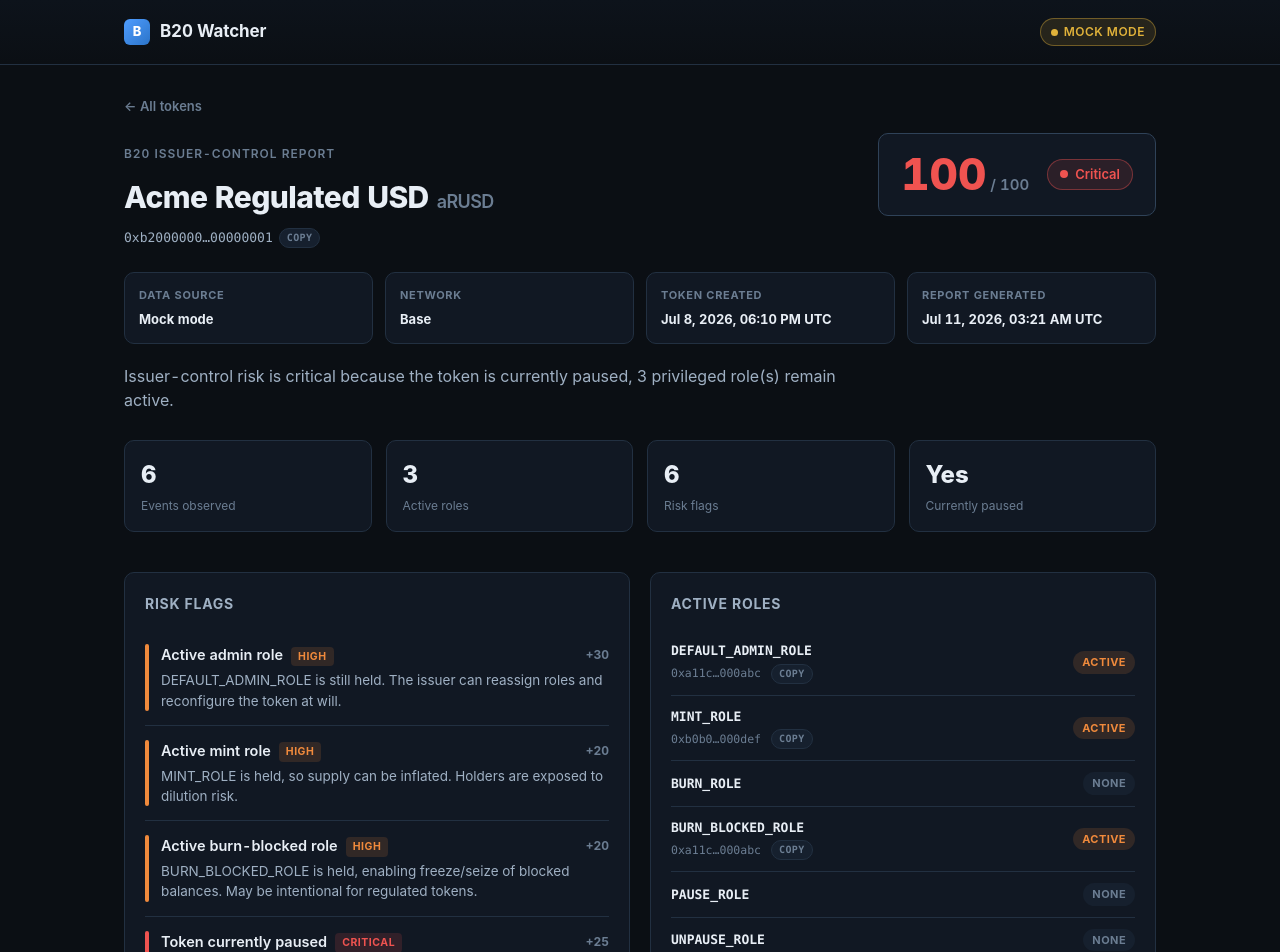
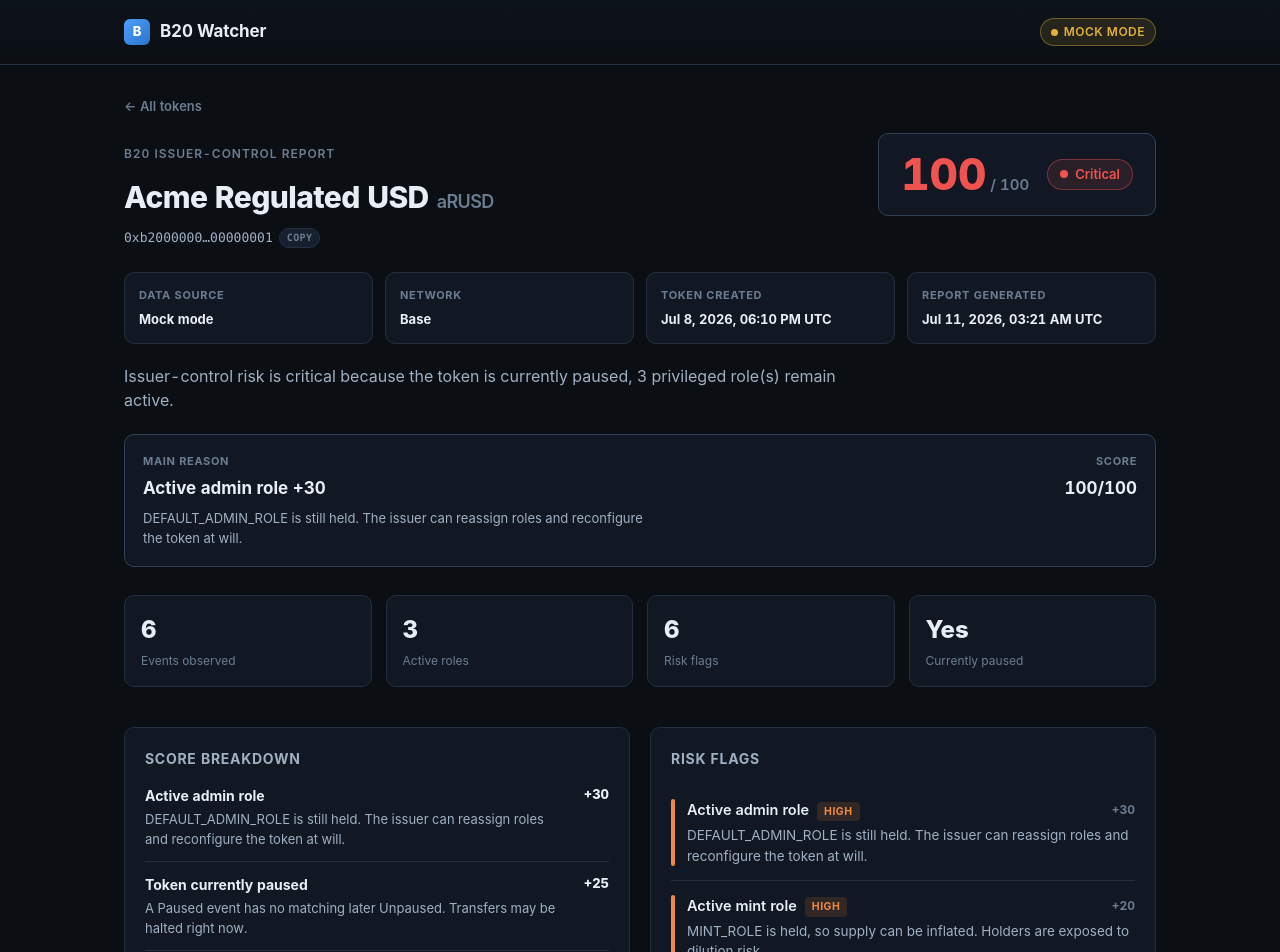
Before and after one commit to Anton-dot911/b20-watcher, a Next.js app: page /tokens/0xb200000000000000000000000000000000000001 in a window 1280 px wide. Shown: the top 952 px of the page. Built offline with nearby package versions, Linux system fonts and the light colour scheme.

Commit message:
feat: explain risk scores (#16)
* feat: explain risk scores

* feat: explain risk scores

* feat: explain risk scores

* feat: explain risk scores

* feat: explain risk scores

* test: cover score explanation helper

```diff
--- a/app/tokens/[address]/page.module.css
+++ b/app/tokens/[address]/page.module.css
@@ -45,6 +45,102 @@
   font-size: 16px;
   color: var(--text-dim);
   max-width: 72ch;
+}
+
+.scoreBreakdown {
+  display: flex;
+  align-items: flex-start;
+  justify-content: space-between;
+  gap: 18px;
+  margin-top: 22px;
+  border: 1px solid var(--border-strong);
+  border-radius: var(--radius);
+  background: var(--bg-elev);
+  padding: 18px;
+}
+
+@media (max-width: 620px) {
+  .scoreBreakdown {
+    flex-direction: column;
+  }
+}
+
+.breakdownLabel,
+.breakdownTotal span {
+  display: block;
+  color: var(--text-faint);
+  font-size: 11px;
+  font-weight: 700;
+  text-transform: uppercase;
+  letter-spacing: 0.06em;
+}
+
+.scoreBreakdown strong,
+.breakdownTotal strong {
+  display: block;
+  margin-top: 6px;
+  color: var(--text);
+  font-size: 17px;
+}
+
+.scoreBreakdown p {
+  margin: 8px 0 0;
+  color: var(--text-dim);
+  font-size: 13px;
+  max-width: 62ch;
+}
+
+.breakdownTotal {
+  min-width: 96px;
+  text-align: right;
+}
+
+@media (max-width: 620px) {
+  .breakdownTotal {
+    text-align: left;
+  }
+}
+
+.breakdownItem {
+  display: flex;
+  align-items: flex-start;
+  justify-content: space-between;
+  gap: 14px;
+  padding: 12px 0;
+  border-bottom: 1px solid var(--border);
+}
+
+.breakdownItem:first-of-type {
+  padding-top: 0;
+}
+
+.breakdownItem:last-of-type {
+  border-bottom: none;
+}
+
+.breakdownItem strong {
+  display: block;
+  font-size: 14px;
+}
+
+.breakdownItem p {
+  margin: 4px 0 0;
+  color: var(--text-dim);
+  font-size: 13px;
+}
+
+.breakdownItem span {
+  color: var(--text);
+  font-size: 13px;
+  font-weight: 800;
+  font-variant-numeric: tabular-nums;
+  white-space: nowrap;
+}
+
+.breakdownNote {
+  margin: 14px 0 0;
+  color: var(--text-faint);
+  font-size: 12px;
 }
 
 .metaGrid {
@@ -131,6 +227,11 @@
   background: var(--bg-elev);
   padding: 20px;
   overflow: hidden;
+  margin-top: 20px;
+}
+
+.grid .card {
+  margin-top: 0;
 }
 
 .card h2 {
--- a/app/tokens/[address]/page.tsx
+++ b/app/tokens/[address]/page.tsx
@@ -5,6 +5,10 @@ import { CopyValue } from "@/components/CopyValue";
 import { RiskBadge } from "@/components/RiskBadge";
 import { normalizeAddress } from "@/lib/address";
 import { B20_NETWORK, dataModeLabel } from "@/lib/config";
+import {
+  explainRiskScore,
+  formatScoreReason,
+} from "@/lib/score-explanation";
 import { getB20RiskReport, getB20Token } from "@/lib/data-source";
 import type { B20Event, RiskLevel, RiskSeverity } from "@/lib/types";
 import styles from "./page.module.css";
@@ -129,6 +133,8 @@ export default async function TokenReportPage({
     );
   }
 
+  const scoreExplanation = explainRiskScore(report);
+
   return (
     <div className="container">
       <Link href="/" className={styles.back}>
@@ -181,6 +187,18 @@ export default async function TokenReportPage({
 
       <p className={styles.summary}>{report.summary}</p>
 
+      <div className={styles.scoreBreakdown}>
+        <div>
+          <span className={styles.breakdownLabel}>Main reason</span>
+          <strong>{formatScoreReason(scoreExplanation.mainReason)}</strong>
+          <p>{scoreExplanation.mainReason.description}</p>
+        </div>
+        <div className={styles.breakdownTotal}>
+          <span>Score</span>
+          <strong>{scoreExplanation.score}/100</strong>
+        </div>
+      </div>
+
       <div className={styles.statRow}>
         <div className={styles.stat}>
           <div className={styles.statValue}>{report.stats.totalEvents}</div>
@@ -203,6 +221,28 @@ export default async function TokenReportPage({
       </div>
 
       <div className={styles.grid}>
+        <div className={styles.card}>
+          <h2>Score breakdown</h2>
+          {scoreExplanation.hasPositiveReasons ? (
+            <>
+              {scoreExplanation.reasons.map((reason) => (
+                <div key={reason.title} className={styles.breakdownItem}>
+                  <div>
+                    <strong>{reason.title}</strong>
+                    <p>{reason.description}</p>
+                  </div>
+                  <span>+{reason.points}</span>
+                </div>
+              ))}
+              <p className={styles.breakdownNote}>
+                Score is the capped sum of score-bearing risk flags. Maximum displayed score is 100.
+              </p>
+            </>
+          ) : (
+            <p className={styles.mutedText}>No score-bearing flags detected.</p>
+          )}
+        </div>
+
         <div className={styles.card}>
           <h2>Risk flags</h2>
           {report.flags.length === 0 ? (
@@ -240,6 +280,7 @@ export default async function TokenReportPage({
             ))
           )}
         </div>
+      </div>
 
       <div className={styles.card}>
         <h2>Active roles</h2>
@@ -270,7 +311,6 @@ export default async function TokenReportPage({
             </span>
           </div>
         ))}
-        </div>
       </div>
 
       <div className={`${styles.card} ${styles.timeline}`}>
--- /dev/null
+++ b/lib/score-explanation.ts
@@ -0,0 +1,56 @@
+import type { RiskFlag, RiskReport } from "./types";
+
+export interface ScoreReason {
+  title: string;
+  points: number;
+  severity: RiskFlag["severity"] | "none";
+  description: string;
+}
+
+export interface ScoreExplanation {
+  score: number;
+  maxScore: number;
+  mainReason: ScoreReason;
+  reasons: ScoreReason[];
+  hasPositiveReasons: boolean;
+}
+
+const NO_FLAGS_REASON: ScoreReason = {
+  title: "No score-bearing flags",
+  points: 0,
+  severity: "none",
+  description: "No issuer-control risk flags were detected from the observed B20 events.",
+};
+
+function compareReasons(a: ScoreReason, b: ScoreReason): number {
+  if (b.points !== a.points) return b.points - a.points;
+  return a.title.localeCompare(b.title);
+}
+
+export function explainRiskScore(report: RiskReport): ScoreExplanation {
+  const reasons = report.flags
+    .filter((flag) => flag.points > 0)
+    .map((flag) => ({
+      title: flag.title,
+      points: flag.points,
+      severity: flag.severity,
+      description: flag.description,
+    }))
+    .sort(compareReasons);
+
+  const mainReason = reasons[0] ?? NO_FLAGS_REASON;
+
+  return {
+    score: report.score,
+    maxScore: 100,
+    mainReason,
+    reasons,
+    hasPositiveReasons: reasons.length > 0,
+  };
+}
+
+export function formatScoreReason(reason: ScoreReason): string {
+  return reason.points > 0
+    ? `${reason.title} +${reason.points}`
+    : reason.title;
+}
```
Also changed, not shown: app/page.module.css (+9 -1 lines), components/TokenSearchTable.tsx (+26 -4 lines), 1 other file (tests, documents, lock files or other folders). Lines whose indentation alone changed are shown as unchanged.
